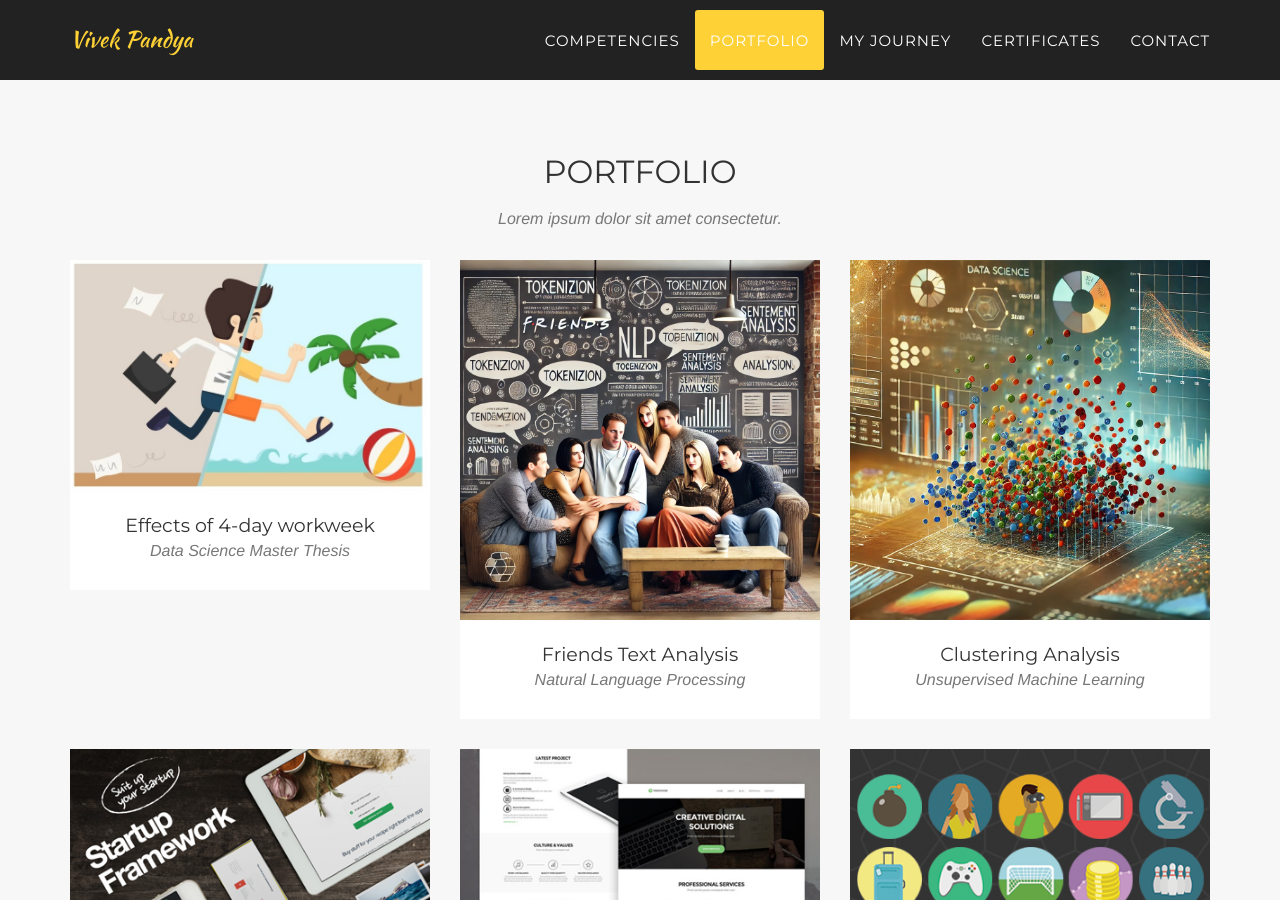
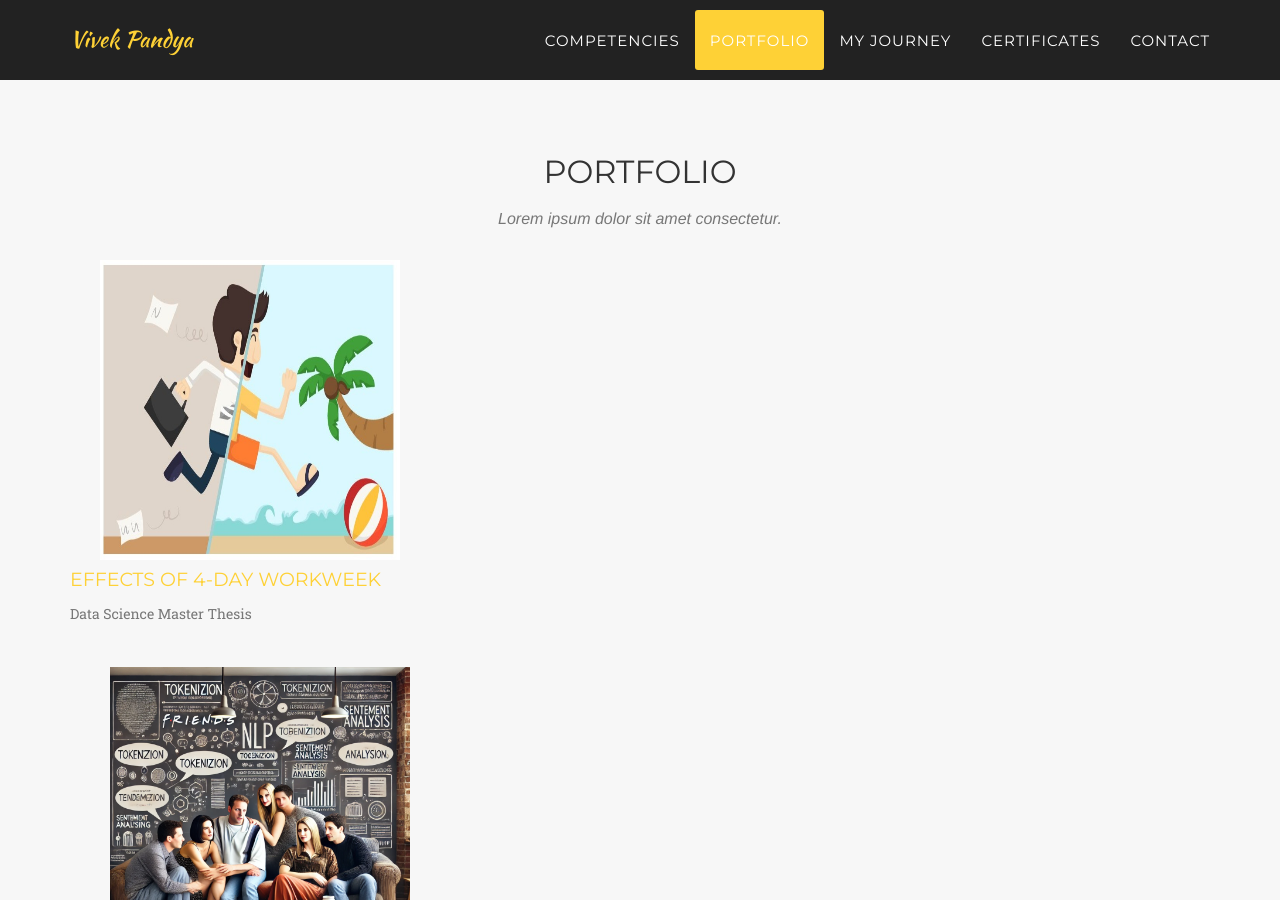
Before and after one commit to vivekp1705/vivekpandya, a Jekyll site: the page built from index.html, in a window 1280 px wide and 900 px high, scrolled down 1598 px. Built offline with Jekyll 4.4.1, drawn with Linux system fonts in a browser that asks for light colours; some web fonts are replaced.

Commit message:
Update portfolio_grid.html

```diff
--- a/_includes/portfolio_grid.html
+++ b/_includes/portfolio_grid.html
@@ -16,7 +16,7 @@
                                 <i class="fa fa-plus fa-3x"></i>
                             </div>
                         </div>
-                        <img src="img/portfolio/{{ post.thumbnail }}" class="img-responsive img-centered" alt="">
+                        <img src="img/portfolio/{{ post.thumbnail }}" class="img-responsive img-centered" alt="" style="width: 300px; height: 300px;>
                     </a>
                     <div class="portfolio-caption">
                         <h4>{{ post.title }}</h4>
```
